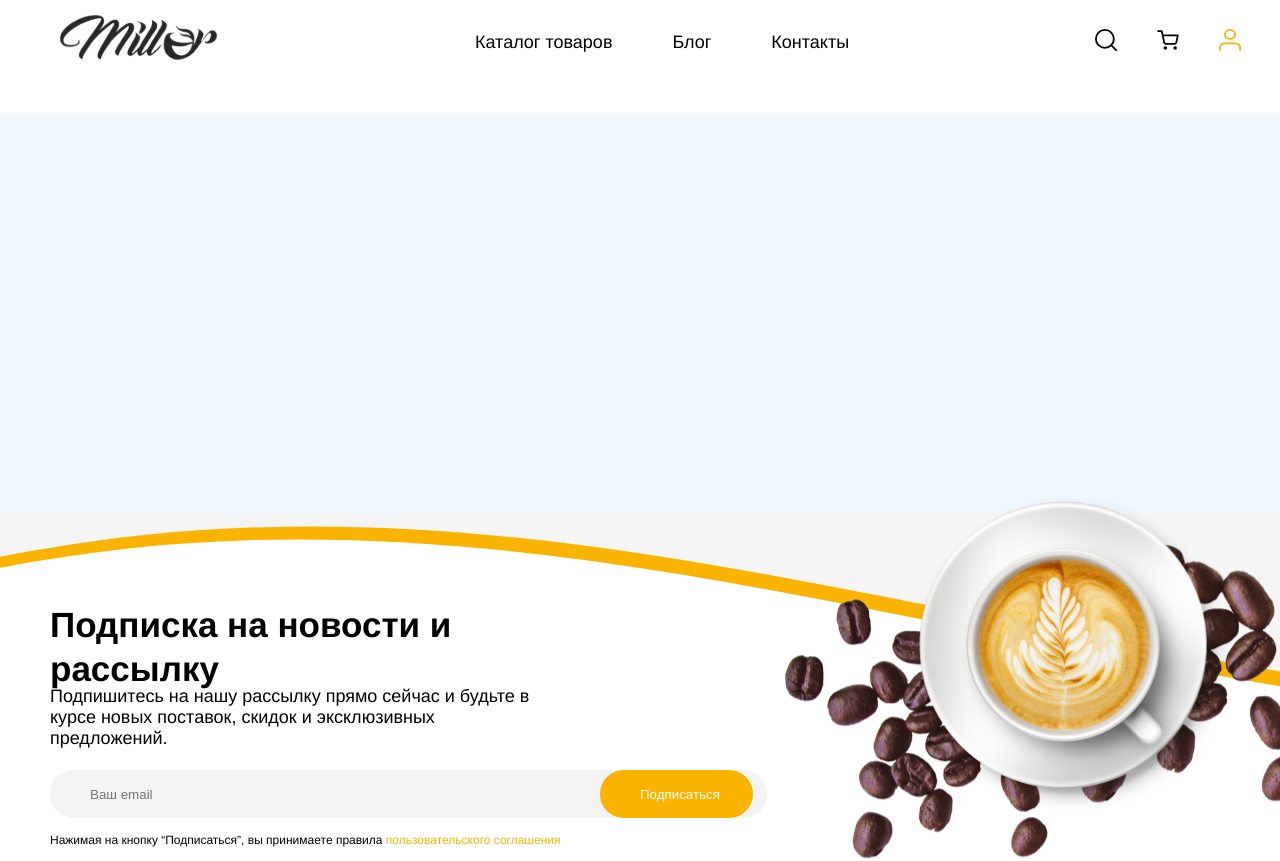
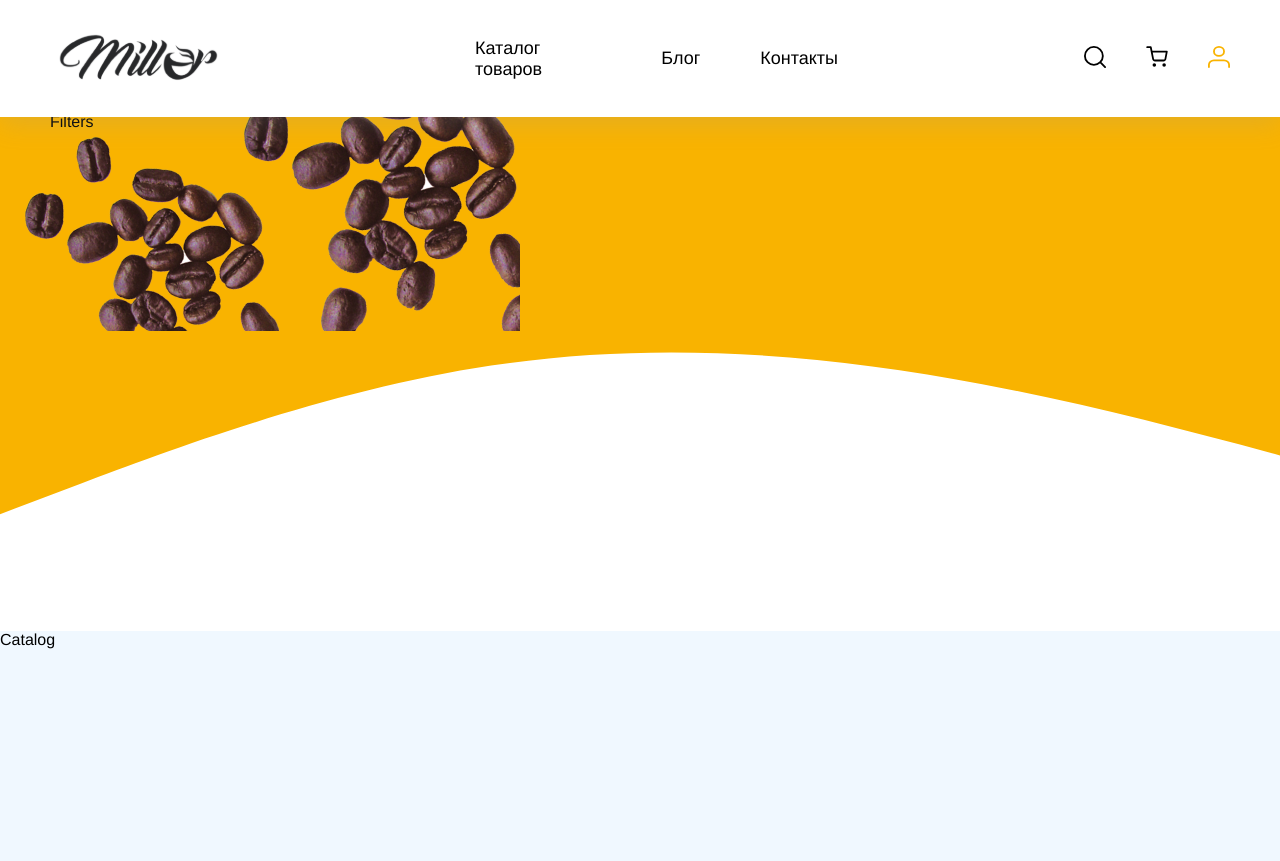
Before and after one commit to jodar-Nimatov/Miller, a React (Create React App) app: page / in a window 1280 px wide. Shown: the top 861 px of the page. Built offline with nearby package versions, Linux system fonts and the light colour scheme.

Commit message:
Header footer adaptive

```diff
--- a/src/App.js
+++ b/src/App.js
@@ -2,7 +2,7 @@ import { Route, Routes } from "react-router-dom";
 import Home from "./pages/Home/Home";
 import './scss/style.scss'
 import Layout from './Layout/Layout';
-import Catalog from './pages/Catalog/Catalog';
+import Catalog from './pages/Catalog/Items/Catalog';
 
 function App() {
   return (
@@ -10,7 +10,7 @@ function App() {
     <Routes>
       <Route path='/' element={<Layout/>}>
         <Route path='' element={<Home/>}/>
-        <Route path='/katalog' element={<Catalog/>}/>
+        <Route path='/сatalog' element={<Catalog/>}/>
       </Route>
     </Routes>
   </>
--- a/src/Layout/Footer/Footer.scss
+++ b/src/Layout/Footer/Footer.scss
@@ -56,7 +56,7 @@
         border-radius: 28.3403px;
         background: #F9B300;
         color: white;
-        border: none; /* Убираем рамку */
+        border: none;
     }
     @media (min-width: 1700px){
         background-size: cover;
@@ -109,7 +109,6 @@
         margin: 0 auto;
     }
 }
-
 .footer__bottom{
     display: flex;
     justify-content: space-between;
--- a/src/Layout/Header/Header.jsx
+++ b/src/Layout/Header/Header.jsx
@@ -6,15 +6,9 @@ import basketlogo from "../../assets/basket.svg"
 import userlogo from "../../assets/user.svg"
 
 const Header = () => {
-  // const getSearcher = () => {
-  //   return (
-  //     <div class="search">
-  //       <input type="text" class="search-field" placeholder="Введите поисковый запрос или URL"/>
-  //       <img src={searchlogo} alt="" class="search-icon"/>
-  //     </div>
-  //   )
-  // }
+  //Функция которая дает другой класс при клике.
   return (
+    <div className="footer__wrapper">
       <div className="header">
         <div className="container">
           <div className="header__inner">
@@ -44,6 +38,7 @@ const Header = () => {
           </div>
         </div>
       </div>
+    </div>
   );
 };
 
--- a/src/Layout/Header/Header.scss
+++ b/src/Layout/Header/Header.scss
@@ -1,11 +1,12 @@
 .header {
-  height: 113px;
-  min-width: 100%;
-  background-color: white;
   box-shadow: rgba(149, 157, 165, 0.2) 0px 8px 24px;
   &__right > img{
     max-width: 22px;
     max-height: 22px;
+  }
+  &__left{
+    margin-top: 20px;
+    margin-bottom: 13px;
   }
   &__inner, &__center, &__right, &__left, &__center > ul{
     display: flex;
@@ -27,10 +28,14 @@
     line-height: 21px;
   }
   &__inner{
-    background-color: white;
-    position: fixed;
-    z-index: 140;
     gap: 246px;
     justify-content: space-between;
   }
+  &__wrapper{
+    width: 100%;
+  }
+  z-index: 100;
+  min-width: 100%;
+  position: fixed;
+  background-color: rgb(255, 255, 255);
 }
--- /dev/null
+++ b/src/pages/Catalog/Filters/Filters.jsx
@@ -0,0 +1,21 @@
+import React from 'react'
+import back from '../../../assets/filters-back.svg'
+
+const Filters = () => {
+  return (
+    <>
+    <div className='filters'>
+        <div className="container">
+            <div className="filters__inner">
+                Filters
+            </div>
+        </div>
+    </div>
+    <div style={{backgroundImage: `url(${back})`}} className="filters__bottom">
+
+    </div>
+    </>
+  )
+}
+
+export default Filters
--- /dev/null
+++ b/src/pages/Catalog/Filters/Filters.scss
@@ -0,0 +1,18 @@
+.filters{
+    padding-top: 113px;
+    height: 331px;
+    background: #F9B300;
+    background-image: url('../../../assets/footer-coffee.png');
+    background-repeat: no-repeat;
+    &__bottom::before{
+        position: absolute;
+        z-index: -1;
+        transform: rotate(30deg);
+    }
+    &__bottom{
+        min-height: 300px;
+        background-repeat: no-repeat;
+        background-size: cover;
+        background-position-y: -4px;
+    }
+}
--- a/src/pages/Catalog/Catalog.jsx
+++ b/src/pages/Catalog/Items/Catalog.jsx
@@ -3,7 +3,7 @@ import React from 'react'
 const Catalog = () => {
   return (
     <div className='catalog'>
-
+      Catalog
     </div>
   )
 }
--- a/src/pages/Home/Home.jsx
+++ b/src/pages/Home/Home.jsx
@@ -1,10 +1,12 @@
 import React from 'react'
-import Catalog from './../Catalog/Catalog';
+import Catalog from '../Catalog/Items/Catalog';
+import Filters from './../Catalog/Filters/Filters';
 
 const Home = () => {
   return (
     <>
       <div className="wrapper">
+        <Filters/>
         <Catalog/>
       </div>
     </>
--- a/src/scss/style.scss
+++ b/src/scss/style.scss
@@ -1,6 +1,7 @@
 @import '../Layout/Header/Header.scss';
 @import '../Layout/Footer/Footer.scss';
-@import '../pages/Catalog/Catalog.scss';
+@import '../pages/Catalog/Items/Catalog.scss';
+@import '../pages/Catalog/Filters/Filters.scss';
 *{
     padding: 0;
     margin: 0;
@@ -30,5 +31,6 @@ html, body{
 }
 .wrapper{
     min-height: 100%;
+    min-width: 100%;
     position: relative;
 }
```
Also changed, not shown: src/assets/catalog-tea.png (added), src/assets/filters-back.svg (added), src/pages/Catalog/Items/Catalog.scss (renamed from src/pages/Catalog/Catalog.scss), src/pages/Contacts/Contacts/Contacts.jsx (added), src/pages/Contacts/Contacts/Contacts.scss (added). Lines whose indentation alone changed are shown as unchanged.
